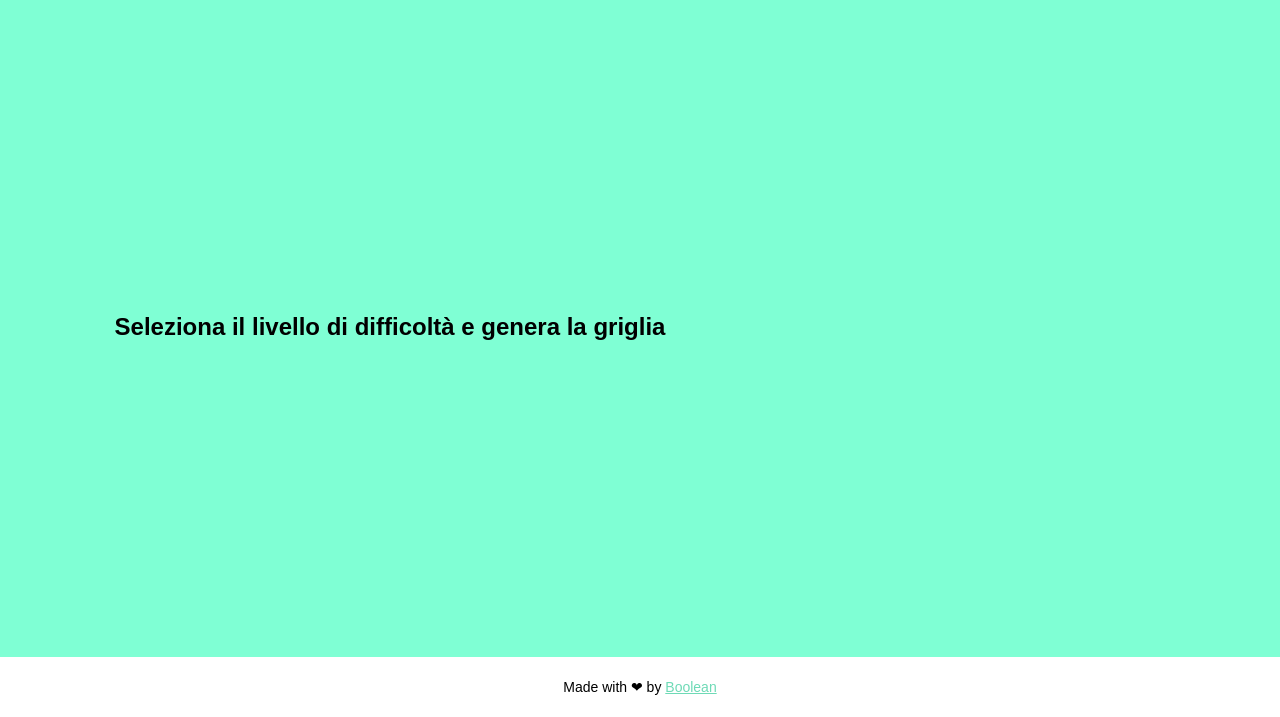
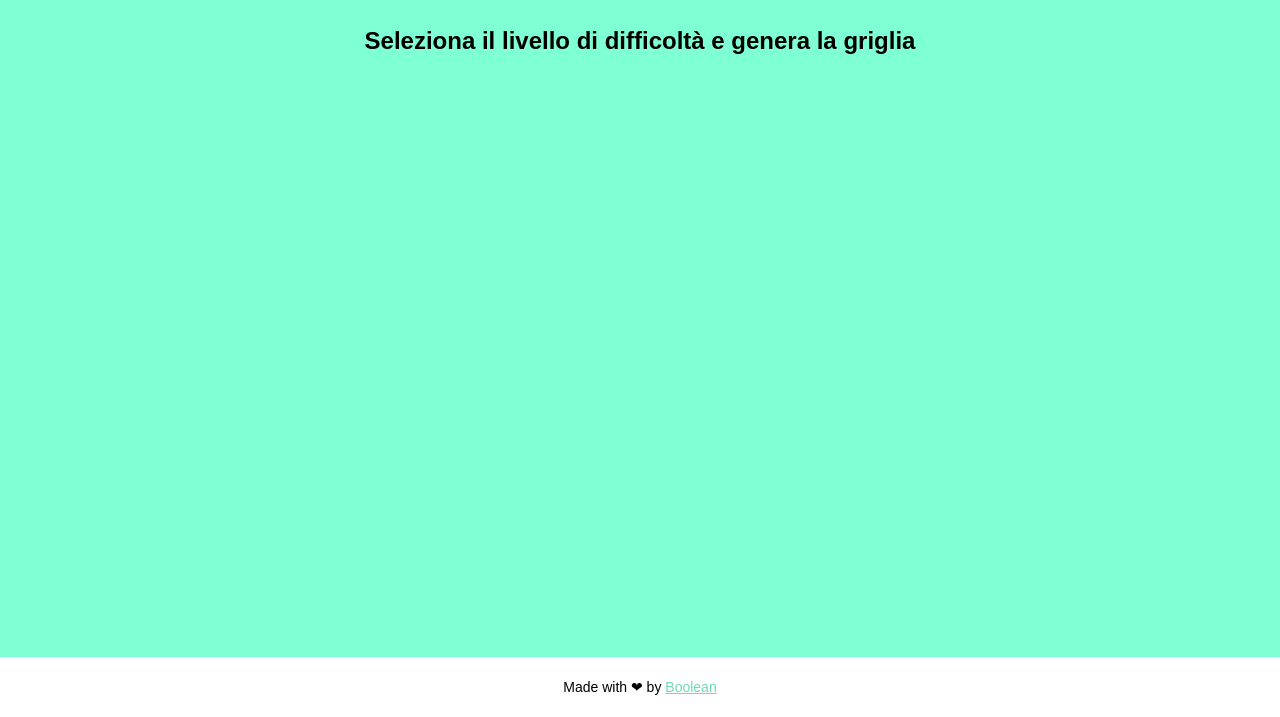
Before and after one commit to AliceColombari/js-campominato-dom, a plain HTML site: page index.html in a window 1280 px wide. Shown: the part 83-800 px from the top of the page. Drawn offline with Linux system fonts and the light colour scheme.

Commit message:
sistemati i titoli centrali alla pagina + margin

```diff
--- a/style.css
+++ b/style.css
@@ -84,17 +84,23 @@ button {
 /* MAIN */
 main{
     width: 100%;
-    height: calc(100% - 140px);
+    height: calc(100vh - 140px);
     background-color: #7fffd4;
     display: flex;
+    flex-direction: column;
     justify-content: center;
     align-items: center;
+}
+
+#intro-text, #endgame {
+    margin: 30px auto;
 }
 
 /* GRIGLIA CELLE */
 .games-grid{
     width: 500px;
     height: 500px;
+    margin-top: 30px;
     display: flex;
     flex-wrap: wrap;
     align-content: flex-start;
```
